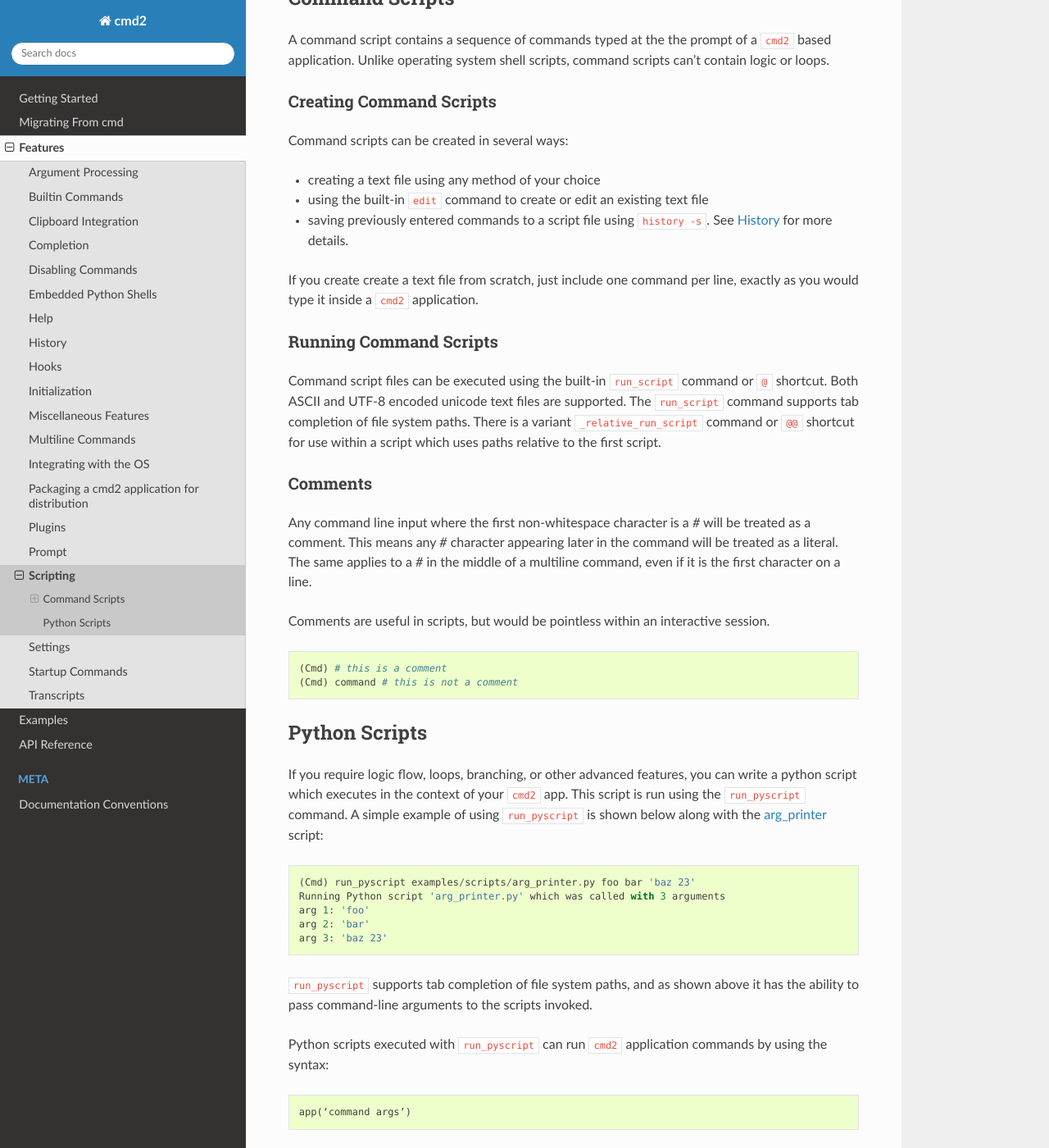
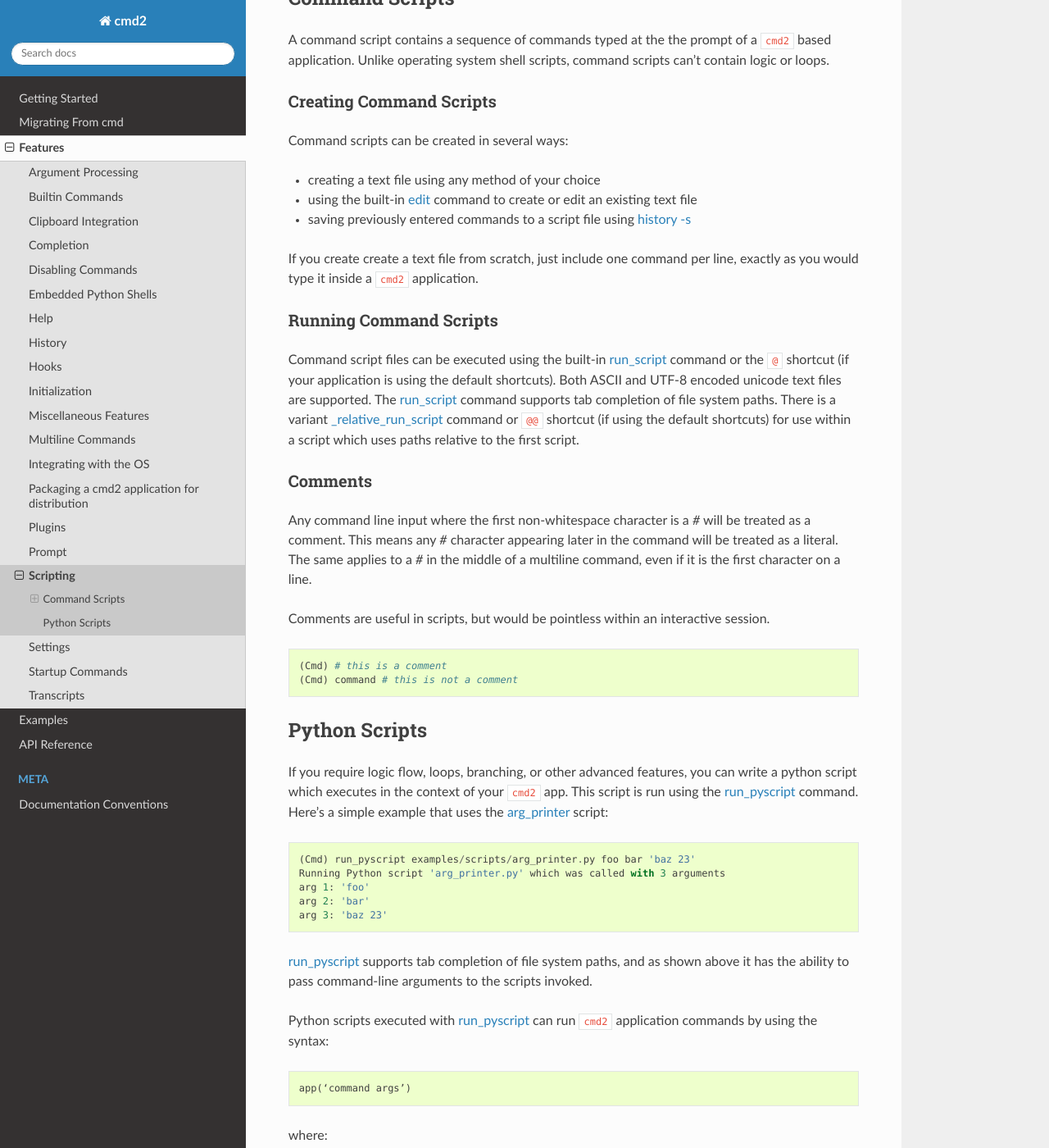
Before and after one commit to python-cmd2/cmd2, a Sphinx documentation site: the page built from docs/features/scripting.rst, in a window 1280 px wide and 1400 px high, scrolled down 276 px. Shown: the whole window at 82% size. Built offline with Sphinx 7.4.7 and the Read the Docs theme 2.0.0, drawn with Linux system fonts in a browser that asks for light colours; pages that are not in the unit, such as notebooks, are missing from menus; some of the changed text lies outside the part shown.

Commit message:
Update scripting docs. Closes #765.

```diff
--- a/docs/api/cmd.rst
+++ b/docs/api/cmd.rst
@@ -63,3 +63,9 @@
 
         Set an introduction message which is displayed to the user before
         the :ref:`features/hooks:Command Processing Loop` begins.
+
+    .. attribute:: py_bridge_name
+
+        The symbol name which :ref:`features/scripting:Python Scripts` run
+        using the :ref:`features/builtin_commands:run_pyscript` command can use
+        to reference the parent ``cmd2`` application.
--- a/docs/features/scripting.rst
+++ b/docs/features/scripting.rst
@@ -21,9 +21,10 @@
 Command scripts can be created in several ways:
 
 - creating a text file using any method of your choice
-- using the built-in ``edit`` command to create or edit an existing text file
-- saving previously entered commands to a script file using ``history -s``. See
-  :ref:`features/history:History` for more details.
+- using the built-in :ref:`features/builtin_commands:edit` command to
+  create or edit an existing text file
+- saving previously entered commands to a script file using
+  :ref:`history -s <features/history:For Users>`
 
 If you create create a text file from scratch, just include one command per
 line, exactly as you would type it inside a ``cmd2`` application.
@@ -32,11 +33,15 @@
 Running Command Scripts
 ~~~~~~~~~~~~~~~~~~~~~~~
 
-Command script files can be executed using the built-in ``run_script`` command
-or ``@`` shortcut. Both ASCII and UTF-8 encoded unicode text files are
-supported. The ``run_script`` command supports tab completion of file system
-paths.  There is a variant ``_relative_run_script`` command or ``@@``
-shortcut for use within a script which uses paths relative to the first script.
+Command script files can be executed using the built-in
+:ref:`features/builtin_commands:run_script` command or the ``@`` shortcut (if
+your application is using the default shortcuts). Both ASCII and UTF-8 encoded
+unicode text files are supported. The
+:ref:`features/builtin_commands:run_script` command supports tab completion of
+file system paths.  There is a variant
+:ref:`features/builtin_commands:_relative_run_script` command or ``@@``
+shortcut (if using the default shortcuts) for use within a script which uses
+paths relative to the first script.
 
 
 Comments
@@ -64,8 +69,8 @@
 
 If you require logic flow, loops, branching, or other advanced features, you
 can write a python script which executes in the context of your ``cmd2`` app.
-This script is run using the ``run_pyscript`` command. A simple example of
-using ``run_pyscript`` is shown below  along with the arg_printer_ script::
+This script is run using the :ref:`features/builtin_commands:run_pyscript`
+command. Here's a simple example that uses the arg_printer_ script::
 
     (Cmd) run_pyscript examples/scripts/arg_printer.py foo bar 'baz 23'
     Running Python script 'arg_printer.py' which was called with 3 arguments
@@ -73,17 +78,18 @@
     arg 2: 'bar'
     arg 3: 'baz 23'
 
-``run_pyscript`` supports tab completion of file system paths, and as shown
-above it has the ability to pass command-line arguments to the scripts invoked.
+:ref:`features/builtin_commands:run_pyscript` supports tab completion of file
+system paths, and as shown above it has the ability to pass command-line
+arguments to the scripts invoked.
 
-Python scripts executed with ``run_pyscript`` can run ``cmd2`` application
-commands by using the syntax::
+Python scripts executed with :ref:`features/builtin_commands:run_pyscript` can
+run ``cmd2`` application commands by using the syntax::
 
     app(‘command args’)
 
 where:
 
 * ``app`` is a configurable name which can be changed by setting the
-  ``py_bridge_name`` attribute of your ``cmd2.Cmd`` class instance
-* ``command`` and ``args`` are entered exactly like they would be entered on
-  the command line of your ``cmd2`` application
+  :data:`cmd2.Cmd.py_bridge_name` attribute
+* ``command`` and ``args`` are entered exactly like they would be entered by
+  a user of your application.
```
Also changed, not shown: docs/features/builtin_commands.rst (+9 -0 lines), 1 other file.
